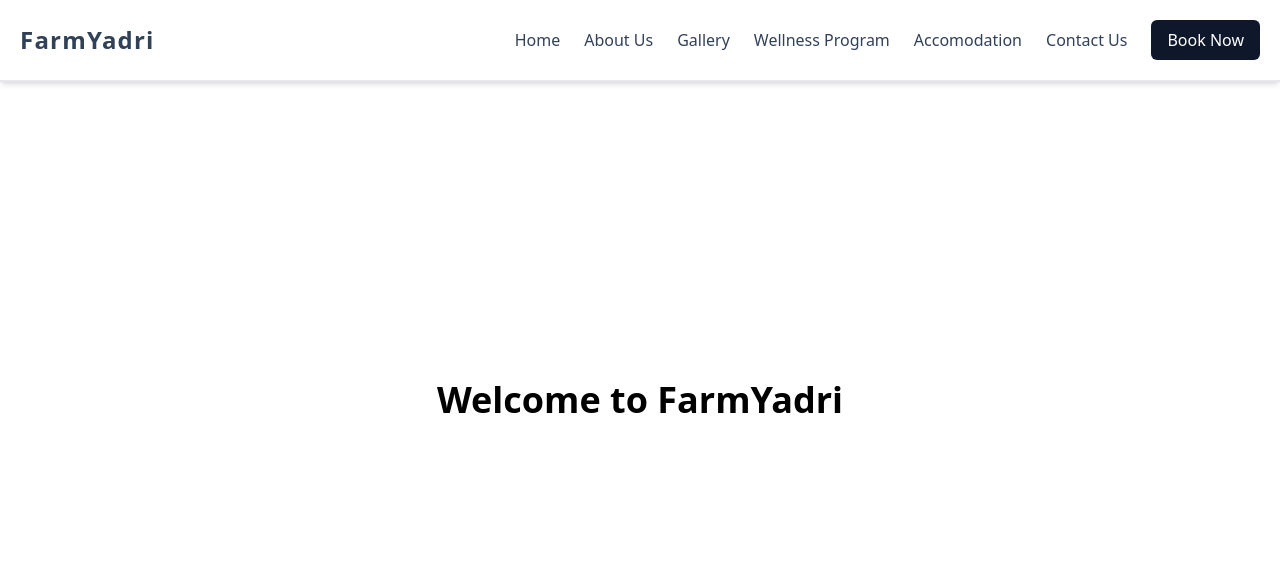
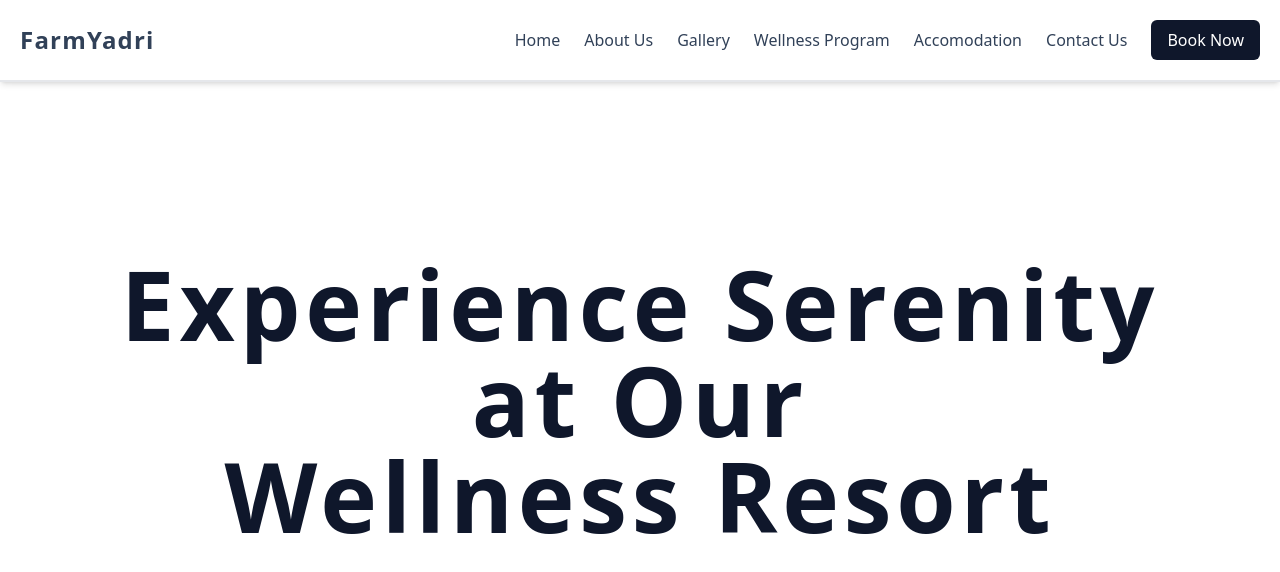
Before and after one commit to RikenMor001/Farmyadri, a React (Vite) app: page / in a window 1280 px wide. Shown: the top 572 px of the page. Built offline with nearby package versions, Linux system fonts and the light colour scheme.

Commit message:
Update App.jsx

```diff
--- a/src/App.jsx
+++ b/src/App.jsx
@@ -1,4 +1,3 @@
-
 import NavBar from "./components/NavBar"
 
 function App() {
@@ -7,8 +6,8 @@ function App() {
     <div>
       <NavBar/>
       <div className="flex justify-center items-center h-screen">
-        <div className="text-4xl font-bold">
-          Welcome to FarmYadri
+        <div className="text-8xl font-semibold text-center tracking-wider text-slate-900">
+          Experience Serenity <br/> at Our <br/> Wellness Resort
         </div>
       </div>
     </div>
```
